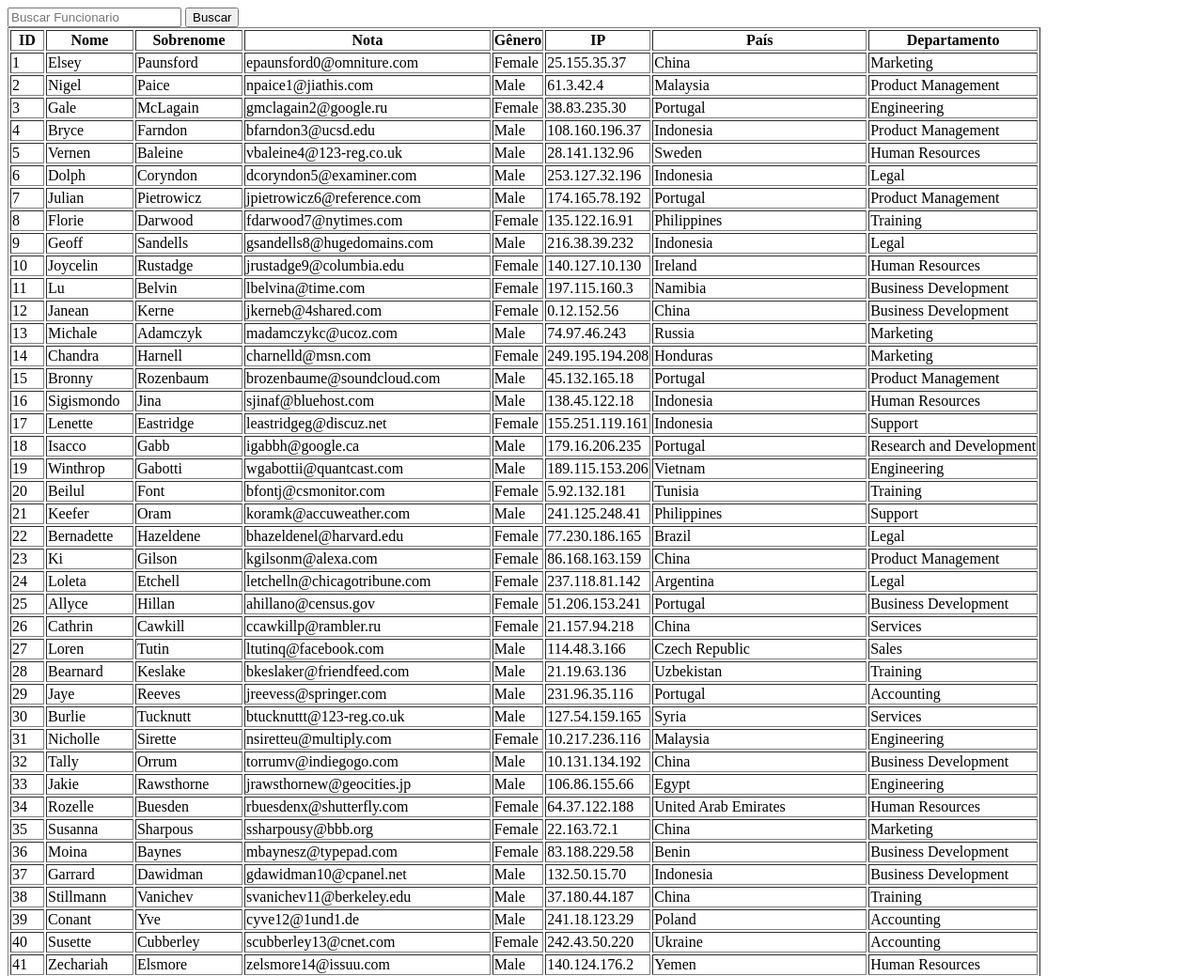
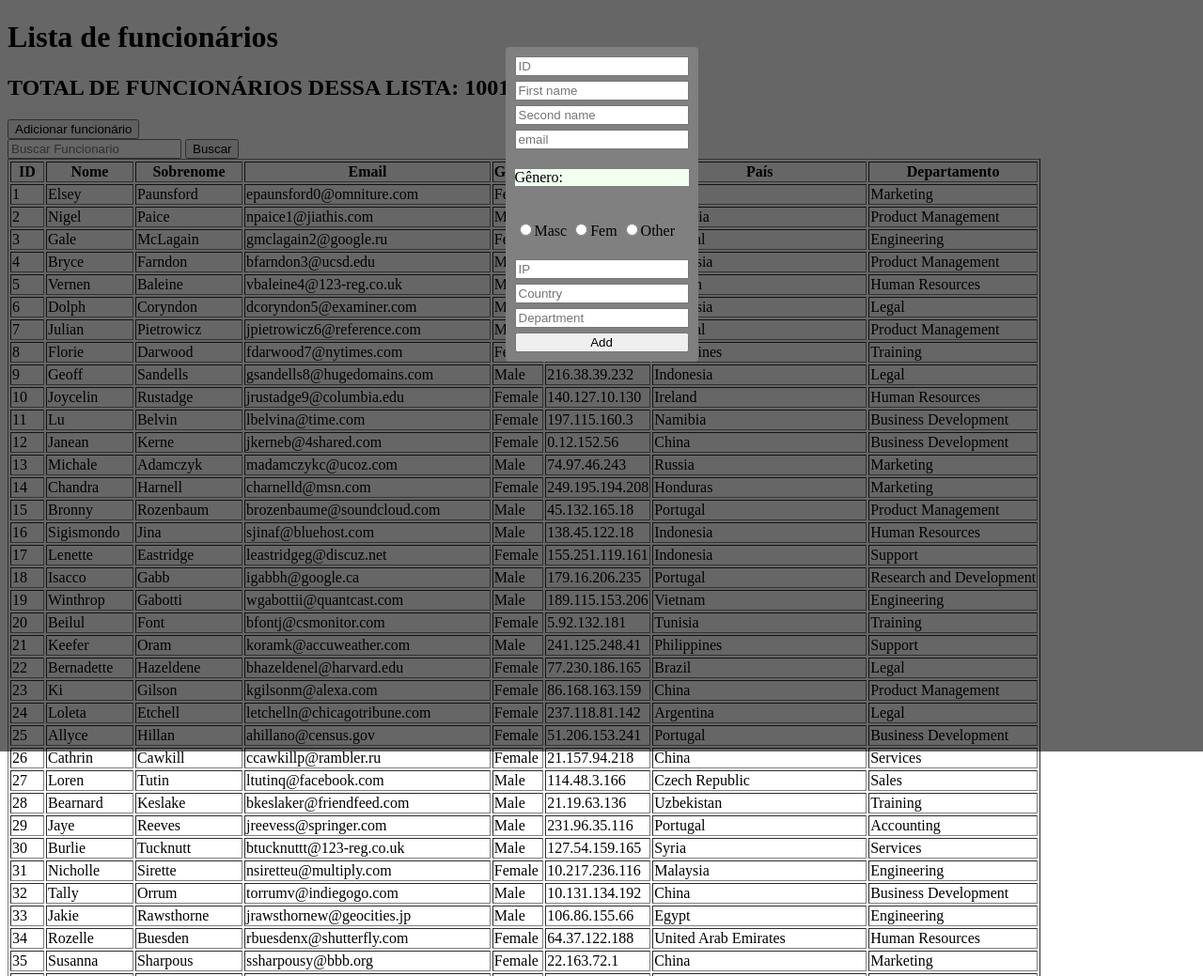
Before and after one commit to guoliveirapereira24/Atividade-aula10-php, a PHP site: page / in a window 1280 px wide. Shown: the top 1039 px of the page at 94% size. Run offline with PHP 8.4, Linux system fonts and the light colour scheme.

Commit message:
Atividade com erros

```diff
--- a/funcoes.php
+++ b/funcoes.php
@@ -9,6 +9,8 @@ function lerArquivo($nomeArquivo){
 //transforma a string em array
     $jsonArray = json_decode($arquivo);
 
+    // var_dump($jsonArray);exit;
+
 //print_r($jsonArray);
 
 //devolve o array
@@ -16,20 +18,39 @@ return $jsonArray;
 }
 
 
+
 //busca o aluno dentro da lista e
 // devolve uma lista com os alunos encontrados
-function buscarFuncionario($funcionarios, $nome){
+function buscarFuncionarioNome($funcionarios, $filtro){
 
 
     $funcionariosFiltro = [];
     foreach($funcionarios as $funcionario){
-        if($funcionario->nome == $nome){
+        if(strpos($funcionario->first_name, $filtro) !== false
+        ||
+        strpos($funcionario->last_name, $filtro) !== false
+        ||
+        strpos($funcionario->department, $filtro) !== false
+        ){
             $funcionariosFiltro[] = $funcionario;
 
         }
 
     }
+
+
     return $funcionariosFiltro;
 
 }
-?>
+
+function adicionarFuncionario($nomeArquivo, $novoFuncionario){
+
+    $funcionarios = $lerArquivo($nomeArquivo);
+
+    $funcionarios[] = $novoFuncionario;
+
+    $json = json_encode($funcionarios);
+
+    file_put_contents($nomeArquivo, $json);
+
+}
--- a/index.php
+++ b/index.php
@@ -5,8 +5,8 @@
     $funcionarios = lerArquivo("empresaX.json");
 
 
-if (isset($_GET["buscarFuncionario"])){
-    $funcionarios = buscarFuncionario($funcionarios, $_GET["buscarFuncionario"]);
+if (isset($_GET["buscarFuncionario"]) && $_GET["filtro"] !=""){
+$funcionarios = buscarFuncionarioNome($funcionarios,$_GET["filtro"]);
 }
 
 
@@ -14,16 +14,54 @@ if (isset($_GET["buscarFuncionario"])){
 
 <!DOCTYPE html>
 <html lang="pt-br">
+    <script src="./script.js"></script>
 <head>
     <meta charset="UTF-8">
     <meta http-equiv="X-UA-Compatible" content="IE=edge">
     <meta name="viewport" content="width=device-width, initial-scale=1.0">
+    <link rel="stylesheet" href="./style.css">
+    <script src="./script.js" defer></script>
     <title>Funcionarios JSON</title>
 </head>
 <body>
+    <h1>Lista de funcionários</h1>
+    <h2>TOTAL DE FUNCIONÁRIOS DESSA LISTA: <?php echo count($funcionarios); ?></h2>
+
+
+    <button id="btnAddFuncionario">Adicionar funcionário</button>
+
+    <div class="container-form-funcionarioNovo" action="acoes.php" method="POST">
+
+        <form id="form-funcionario">
+
+            <input type="text" id="idFuncionarioNovo" name="id" placeholder="ID">
+
+            <input type="text" id="nomeFuncionarioNovo" name="first_name" placeholder="First name">
+
+            <input type="text" id="UltimoNomeFuncionarioNovo" name="last_name" placeholder="Second name">
+
+            <input type="text" id="emailFuncionarioNovo" name="email" placeholder="email">
+    <p id="generoCaixa">Gênero:</p>
+<p>
+            <input type="radio" id="generoFuncionarioNovo" name="gender" value="Masculino">Masc
+            <input type="radio" id="generoFuncionarioNovo" name="gender" value="Feminino">Fem
+            <input type="radio" id="generoFuncionarioNovo" name="gender" value="Outro">Other
+
+</p>
+            <input type="text" id="ipFuncionarioNovo" name="ip_address" placeholder="IP">
+
+            <input type="text" id="paisFuncionarioNovo" name="country" placeholder="Country">
+
+            <input type="text" id="departamentoFuncionarioNovo" name="department" placeholder="Department">
+
+            <button>Add</button>
+    </div>
+
+        </form>
     <form action="">
+
         <input type="text" name="buscarFuncionario"
-        value="<?= isset($_GET["buscarFuncionario"]) ? $_GET["buscarFuncionario"] : ""?>" placeholder="Buscar Funcionario"/>
+        value="<?= isset($_GET["filtro"/*filtro*/]) ? $_GET["filtro"/*filtro*/] : ""?>" placeholder="Buscar Funcionario"/>
         <button>Buscar</button>
     </form>
     <table border="1">
@@ -31,7 +69,7 @@ if (isset($_GET["buscarFuncionario"])){
             <th>ID</th>
             <th>Nome</th>
             <th>Sobrenome</th>
-            <th>Nota</th>
+            <th>Email</th>
             <th>Gênero</th>
             <th>IP</th>
             <th>País</th>
--- /dev/null
+++ b/script.js
@@ -0,0 +1,19 @@
+/**function showFormNovoFuncionario(){
+    document.querySelector("form-funcionarioNovo").style.display = "flex";
+    document.getElementById("id").value = id;
+    document.getElementById("first_name").value = first_name;
+    document.getElementById("last_name").value = last_name;
+    document.getElementById("email").value = email;
+    document.getElementById("gender").value = gender;
+    document.getElementById("ip_address").value = ip_address;
+    document.getElementById("country").value = country;
+    document.getElementById("department").value = department;
+
+}*/
+
+function showModal(){
+    document.querySelector("container-form-funcionarioNovo").style.display = "flex";
+
+}
+document.getElementsById("btnAddFuncionario")
+    .addEventListener("click", showModal);
--- /dev/null
+++ b/style.css
@@ -0,0 +1,30 @@
+#form-funcionario{
+
+    position: absolute;
+    display: flex;
+    flex-direction: column;
+    padding: 10px;
+    border-radius: 4px;
+    top: 50px;
+    gap: 5px;
+
+    background-color: grey;
+    box-shadow: #000;
+
+}
+.container-form-funcionarioNovo{
+    position: absolute;
+    width: 100vw;
+    height: 100vh;
+    background-color: #0009;
+    top: 0;
+    left: 0;
+    display: flex;
+    align-items: center;
+    justify-content: center;
+
+
+}
+#generoCaixa{
+    background-color: honeydew;
+}
```
Also changed, not shown: acoes.php (added, +19 -0 lines).
